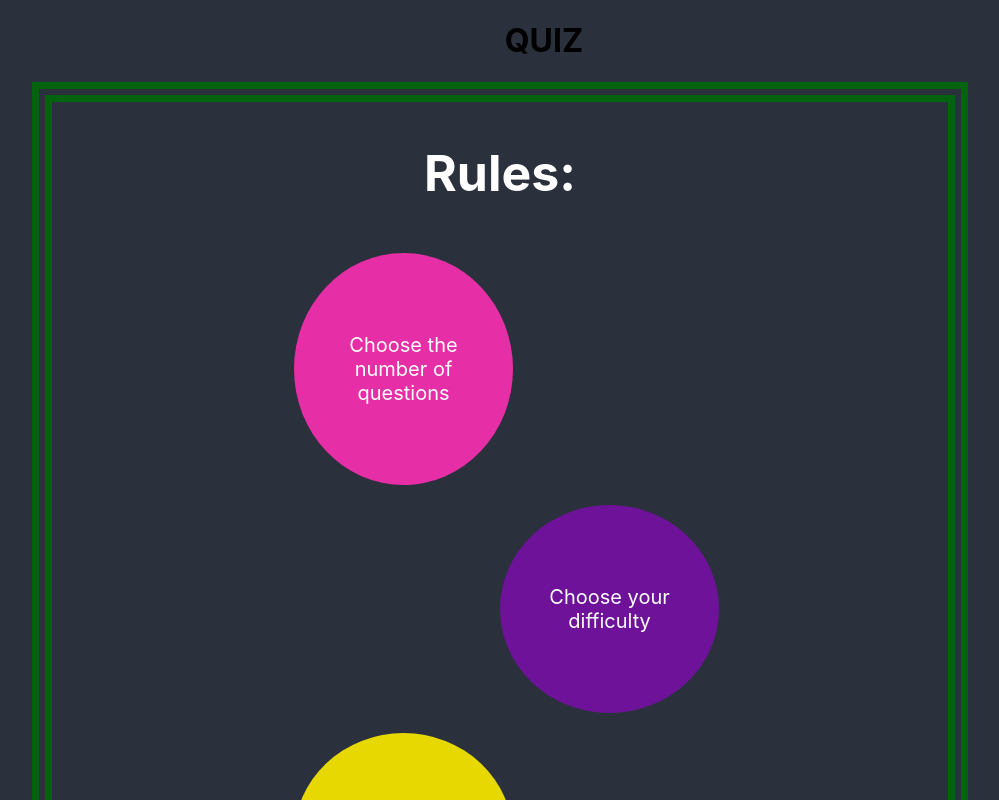
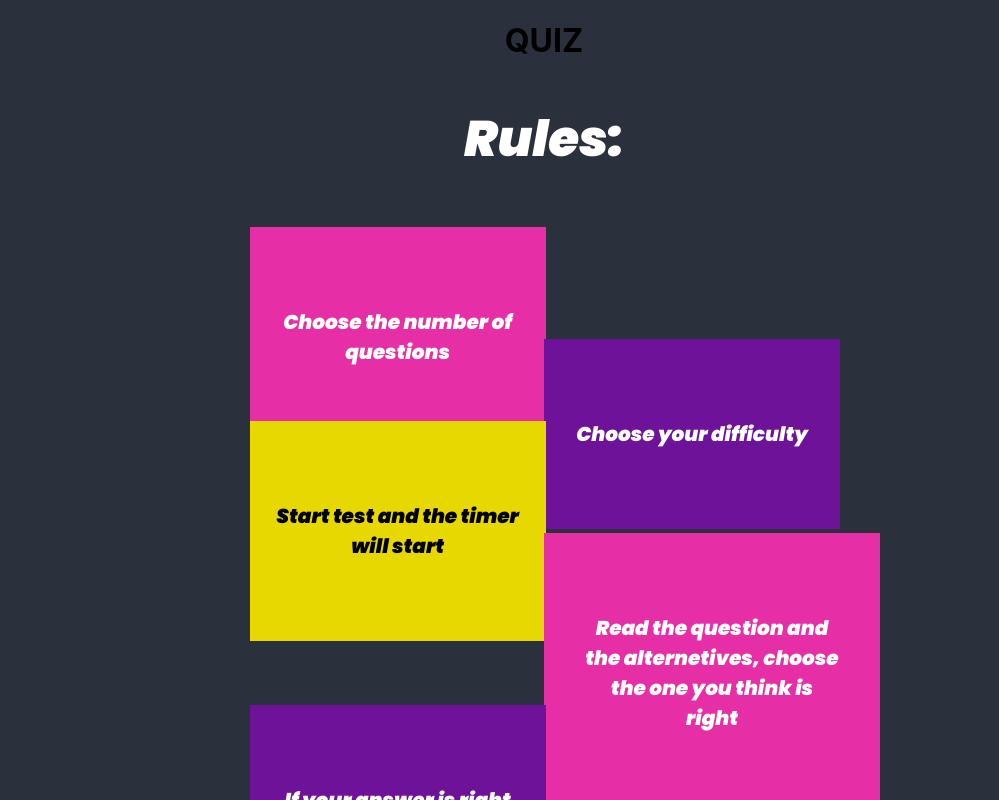
Before and after one commit to Sofiaiia/labb2, a React (Create React App) app in the folder quiz/: page /rules in a window 1280 px wide. Both pictures are taken after a click on the button "RULES". Shown: the top 800 px of the page, without its empty margins (96-1095 px from the left). Built offline with nearby package versions, Linux system fonts and the light colour scheme.

Commit message:
ändrar designen för rules igen

```diff
--- a/quiz/src/styling/rules.css
+++ b/quiz/src/styling/rules.css
@@ -1,10 +1,14 @@
+@import url('https://fonts.googleapis.com/css?family=Poppins:900i');
+
 .headingRules{
     color: white;
     font-size: 50px;
+    font-family: 'Poppins',sans-serif;
 }
 h3{
     color: white;
     font-size: 40px;
+    font-family: 'Poppins',sans-serif;
 }
 .numberPink{
     background-color: #E62EA6;
@@ -12,36 +16,38 @@ h3{
     width: 20%;
     margin-left: 27%;
     padding: 80px 20px 80px 20px;
-    border-radius: 50%;
     font-size: 20px;
     margin-top: 50px;
+    font-family: 'Poppins',sans-serif;
 }
 .numberPurple{
     background-color: #6E1299;
     color: white;
     width: 20%;
     margin-left: 50%;
+    margin-top: -10%;
     padding: 80px 20px 80px 20px;
-    border-radius: 50%;
     font-size: 20px;
+    font-family: 'Poppins',sans-serif;
 }
 .numberYellow{
     background-color: #E6D800;
     color: black;
     width: 20%;
     margin-left: 27%;
+    margin-top: -10%;
     padding: 80px 20px 80px 20px;
-    border-radius: 50%;
     font-size: 20px;
+    font-family: 'Poppins',sans-serif;
 }
 .numberPink2{
     background-color: #E62EA6;
     color: white;
     width: 20%;
     margin-left: 50%;
+    margin-top: -10%;
     padding: 80px 40px 80px 40px;
-    border-radius: 50%;
-
+    font-family: 'Poppins',sans-serif;
     font-size: 20px;
 }
 .numberPurple2{
@@ -49,21 +55,18 @@ h3{
     color: white;
     width: 20%;
     margin-left: 27%;
+    margin-top: -10%;
     padding: 80px 20px 80px 20px;
-    border-radius: 50%;
     font-size: 20px;
+    font-family: 'Poppins',sans-serif;
 }
 .numberYellow2{
     background-color: #E6D800;
     color: black;
     width: 20%;
     margin-left: 50%;
+    margin-top: -10%;
     padding: 80px 40px 80px 40px;
-    border-radius: 50%;
     font-size: 20px;
+    font-family: 'Poppins',sans-serif;
 }
-.box{
-    border: #01630E 20px double;
-    width: 70%;
-    margin-left: 10%;
-}
--- a/quiz/src/styling/start.css
+++ b/quiz/src/styling/start.css
@@ -2,5 +2,22 @@
 
 .choise{
     font-family: 'Poppins',sans-serif;
-    font-size: 25px;
+    font-size: 35px;
+    margin-top: 30px;
+    width: 50%;
+    padding-top: 20px;
+    padding-bottom: 20px;
+    transition: 1s;
+    box-shadow: 6px 6px 0 black;
+    transform: skewX(-15deg);
+    background-color: #E62EA6;
+    color: white;
 }
+.choise:focus{
+    outline: none;
+}
+
+.choise:hover{
+    box-shadow: 10px 10px 0 #E6D800;
+    transform: skewX(15deg)
+}
```
